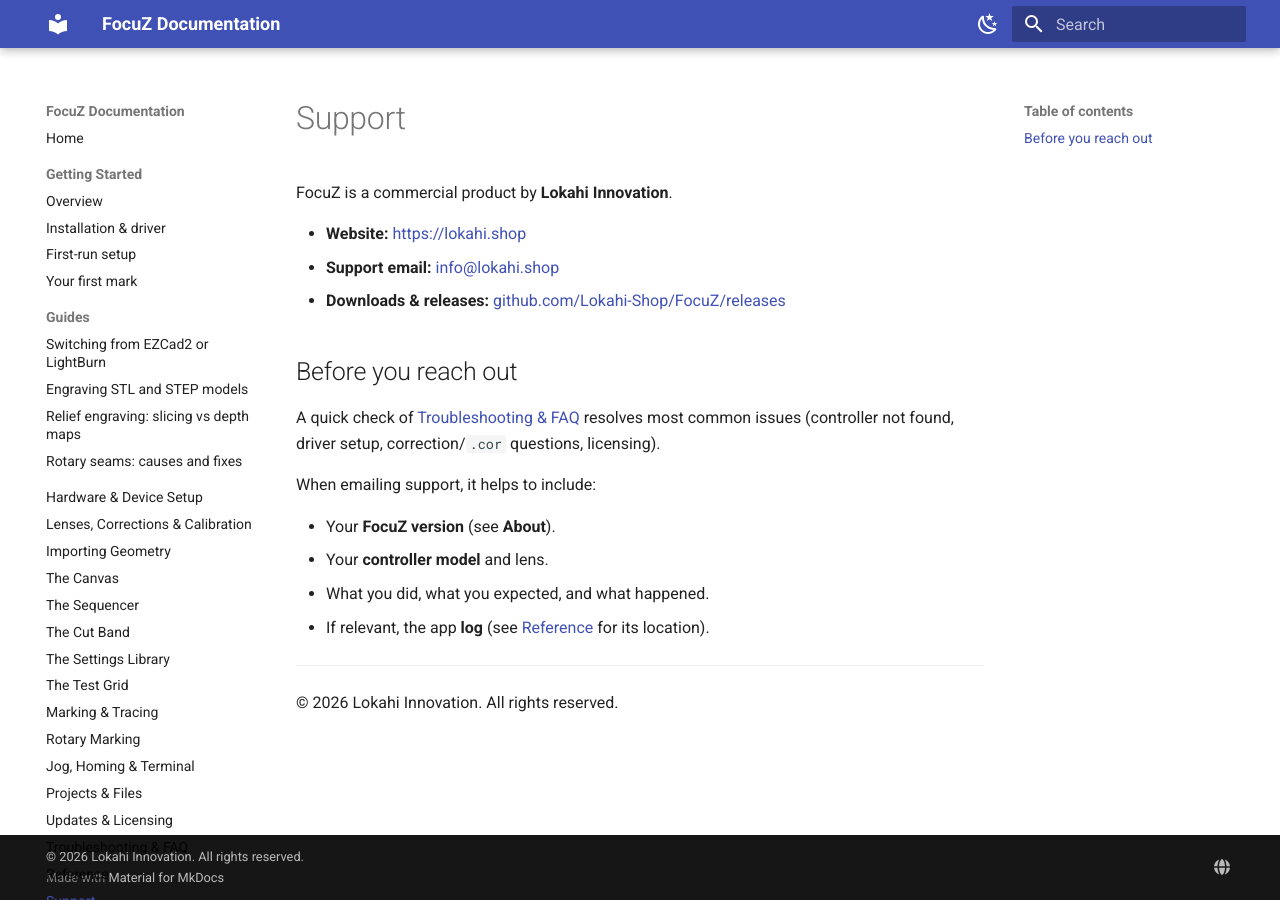
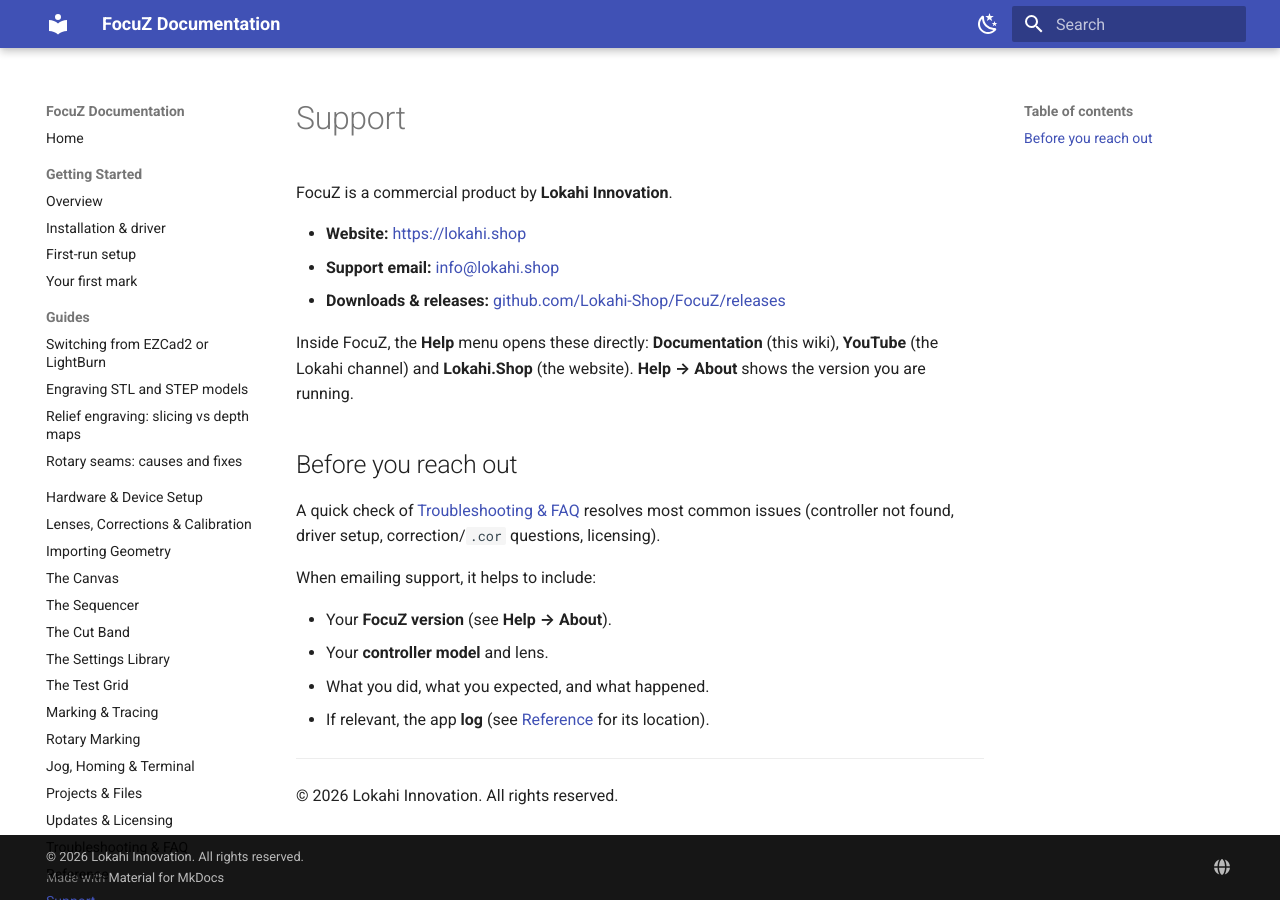
Before and after one commit to Lokahi-Shop/focuz-docs, an MkDocs documentation site: the page built from docs/support.md, in a window 1280 px wide. Built offline with MkDocs 1.6.1 and Material for MkDocs 9.7.7, drawn with Linux system fonts in a browser that asks for light colours.

Commit message:
Support: Help menu links (Lokahi.Shop, Documentation, YouTube, About) (#70)
* Support: note the Help menu links (Lokahi.Shop, Documentation, YouTube, About)

Co-Authored-By: Claude Fable 5.1 <noreply@anthropic.com>

* Support: list the Help menu entries in their menu order

Co-Authored-By: Claude Fable 5.1 <noreply@anthropic.com>

---------

Co-authored-by: Lokahi-Shop <djbfunk@gmail.com>
Co-authored-by: Claude Fable 5.1 <noreply@anthropic.com>

```diff
--- a/docs/support.md
+++ b/docs/support.md
@@ -6,6 +6,9 @@ FocuZ is a commercial product by **Lokahi Innovation**.
 - **Support email:** <info@lokahi.shop>
 - **Downloads & releases:** [github.com/Lokahi-Shop/FocuZ/releases](https://github.com/Lokahi-Shop/FocuZ/releases/latest)
 
+Inside FocuZ, the **Help** menu opens these directly: **Documentation** (this wiki), **YouTube** (the Lokahi channel)
+and **Lokahi.Shop** (the website). **Help → About** shows the version you are running.
+
 ## Before you reach out
 
 A quick check of [Troubleshooting & FAQ](troubleshooting.md) resolves most common issues
@@ -13,7 +16,7 @@ A quick check of [Troubleshooting & FAQ](troubleshooting.md) resolves most commo
 
 When emailing support, it helps to include:
 
-- Your **FocuZ version** (see **About**).
+- Your **FocuZ version** (see **Help → About**).
 - Your **controller model** and lens.
 - What you did, what you expected, and what happened.
 - If relevant, the app **log** (see [Reference](reference.md) for its location).
```
